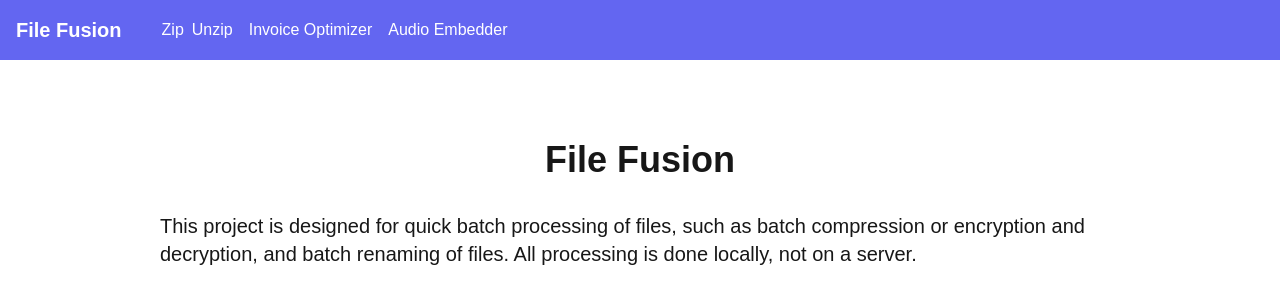
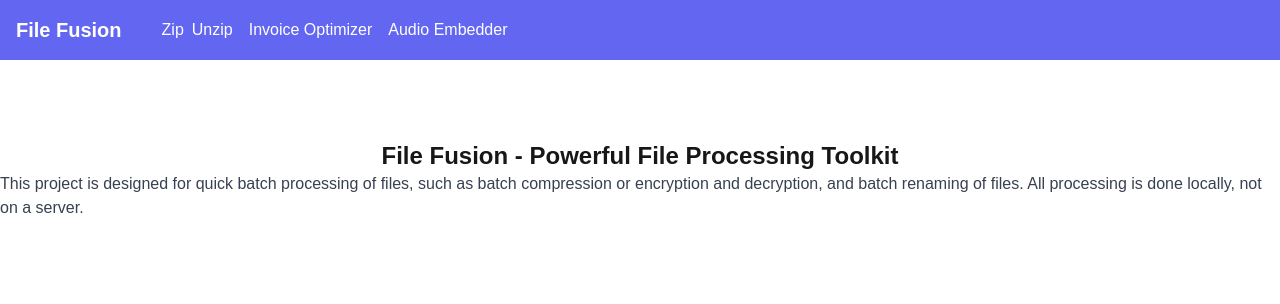
Before and after one commit to DavidKk/vercel-file-fusion, a Next.js app: page / in a window 1280 px wide. Shown: the top 304 px of the page. Built offline with nearby package versions, Linux system fonts and the light colour scheme; some icons are missing.

Commit message:
perf: add head

```diff
--- a/app/audio/page.tsx
+++ b/app/audio/page.tsx
@@ -1,15 +1,19 @@
-import Meta from '@/components/Meta'
+import Meta, { generate } from '@/components/Meta'
 import Audio from './Audio'
+
+const { generateMetadata, metaProps } = generate({
+  title: 'Audio Meta Embedder - File Fusion',
+  description:
+    'Audio Meta Embedder is a tool for embedding metadata into FLAC audio files. Currently, it only supports embedding lyrics and FLAC files. Please ensure the lyrics file name matches the audio file name.',
+})
+
+export { generateMetadata }
 
 export default function AudioPage() {
   return (
     <div className="w-full min-h-[calc(100vh-60px)] flex flex-col items-center">
       <div className="flex flex-col gap-4 w-2/3 max-w-3xl mx-auto py-10">
-        <Meta
-          title={<span>Audio Meta Embedder</span>}
-          description="Audio Meta Embedder is a tool for embedding metadata into FLAC audio files. Currently, it only supports embedding lyrics and FLAC files. Please ensure the lyrics file name matches the audio file name."
-        />
-
+        <Meta {...metaProps} />
         <Audio />
       </div>
     </div>
--- a/app/invoice/page.tsx
+++ b/app/invoice/page.tsx
@@ -1,15 +1,19 @@
-import Meta from '@/components/Meta'
+import Meta, { generate } from '@/components/Meta'
 import PDFTextExtractor from './PDFTextExtractor'
+
+const { generateMetadata, metaProps } = generate({
+  title: 'Invoice Optimizer - File Fusion',
+  description:
+    'This tool analyzes the amounts from PDF electronic invoices and applies an algorithm to determine the optimal combination of invoices for reimbursement. It efficiently identifies the most suitable invoice set based on the input amount, ensuring the best possible match for expense reporting.',
+})
+
+export { generateMetadata }
 
 export default function InvoicePage() {
   return (
     <div className="w-full min-h-[calc(100vh-60px)] flex flex-col items-center">
       <div className="flex flex-col gap-4 w-2/3 max-w-3xl mx-auto py-10">
-        <Meta
-          title="Invoice Optimizer"
-          description="This tool analyzes the amounts from PDF electronic invoices and applies an algorithm to determine the optimal combination of invoices for reimbursement. It efficiently identifies the most suitable invoice set based on the input amount, ensuring the best possible match for expense reporting."
-        />
-
+        <Meta {...metaProps} />
         <PDFTextExtractor />
       </div>
     </div>
--- a/app/layout.tsx
+++ b/app/layout.tsx
@@ -1,4 +1,5 @@
 import type { Metadata } from 'next'
+import { Analytics } from '@vercel/analytics/react'
 import { Geist, Geist_Mono } from 'next/font/google'
 import { Nav } from './Nav'
 import './globals.css'
@@ -18,13 +19,16 @@ export const metadata: Metadata = {
   description: 'local file utilities from browser',
 }
 
-export default function RootLayout({
-  children,
-}: Readonly<{
+interface RootLayoutProps {
   children: React.ReactNode
-}>) {
+}
+
+export default function RootLayout(props: Readonly<RootLayoutProps>) {
+  const { children } = props
+
   return (
     <html lang="en">
+      <Analytics />
       <body className={`${geistSans.variable} ${geistMono.variable} antialiased`}>
         <Nav />
         {children}
--- a/app/page.tsx
+++ b/app/page.tsx
@@ -1,11 +1,17 @@
+import Meta, { generate } from '@/components/Meta'
+
+const { generateMetadata, metaProps } = generate({
+  title: 'File Fusion - Powerful File Processing Toolkit',
+  description:
+    'This project is designed for quick batch processing of files, such as batch compression or encryption and decryption, and batch renaming of files. All processing is done locally, not on a server.',
+})
+
+export { generateMetadata }
+
 export default function Home() {
   return (
     <div className="flex flex-col items-center pt-20">
-      <h1 className="text-4xl font-bold mb-4">File Fusion</h1>
-      <p className="text-xl mt-4 w-3/4 mx-auto">
-        This project is designed for quick batch processing of files, such as batch compression or encryption and decryption, and batch renaming of files. All processing is done
-        locally, not on a server.
-      </p>
+      <Meta {...metaProps} />
     </div>
   )
 }
--- a/app/unzip/page.tsx
+++ b/app/unzip/page.tsx
@@ -1,14 +1,19 @@
-import Meta from '@/components/Meta'
+import Meta, { generate } from '@/components/Meta'
 import Unzip from './Unzip'
+
+const { generateMetadata, metaProps } = generate({
+  title: 'Local Unzip - File Fusion',
+  description:
+    'Unzip files directly in your browser. Batch decrypt and unzip. Support of the Zip64 format. Support of WinZIP AES and PKWare ZipCrypto encryption. Using @zip.js/zip.js library.',
+})
+
+export { generateMetadata }
 
 export default function UnzipPage() {
   return (
     <div className="w-full min-h-[calc(100vh-60px)] flex flex-col items-center">
       <div className="flex flex-col gap-4 w-2/3 max-w-3xl mx-auto py-10">
-        <Meta
-          title="Local Unzip"
-          description="Unzip files directly in your browser. Batch decrypt and unzip. Support of the Zip64 format. Support of WinZIP AES and PKWare ZipCrypto encryption. Using @zip.js/zip.js library."
-        />
+        <Meta {...metaProps} />
         <Unzip />
       </div>
     </div>
--- a/app/zip/page.tsx
+++ b/app/zip/page.tsx
@@ -1,11 +1,18 @@
-import Meta from '@/components/Meta'
+import Meta, { generate } from '@/components/Meta'
 import Zip from './Zip'
+
+const { generateMetadata, metaProps } = generate({
+  title: 'Local Zip - File Fusion',
+  description: 'Zip files directly in your browser. Batch compress available folders into zip files. Using @zip.js/zip.js library.',
+})
+
+export { generateMetadata }
 
 export default function ZipPage() {
   return (
     <div className="w-full flex flex-col items-center">
       <div className="flex flex-col gap-4 w-2/3 max-w-3xl mx-auto py-10">
-        <Meta title="Local Zip" description="Zip files directly in your browser. Batch compress available folders into zip files. Using @zip.js/zip.js library." />
+        <Meta {...metaProps} />
         <Zip />
       </div>
     </div>
--- a/components/Meta.tsx
+++ b/components/Meta.tsx
@@ -1,8 +1,34 @@
+import type { Metadata } from 'next'
 import type { ReactElement } from 'react'
 
 export interface MetaProps {
   title?: string | ReactElement
   description?: string
+}
+
+export function generate(metaProps: MetaProps) {
+  const { title, description } = metaProps
+  const titleStr = typeof title === 'string' ? title : ''
+  const keywords = [...new Set([...titleStr.toLowerCase().split(/\s+/).filter(Boolean), ...(description?.toLowerCase().split(/\s+/).filter(Boolean) || [])])].filter(
+    (word) => word.length > 2
+  )
+
+  const metadata: Metadata = {
+    title: titleStr,
+    description,
+    keywords: keywords.join(', '),
+    openGraph: {
+      title: titleStr,
+      description,
+    },
+    twitter: {
+      title: titleStr,
+      description,
+    },
+  }
+
+  const generateMetadata = () => metadata
+  return { generateMetadata, metaProps }
 }
 
 export default function Meta(props: MetaProps) {
--- a/package.json
+++ b/package.json
@@ -22,6 +22,7 @@
   "dependencies": {
     "@types/pdf-parse": "^1.1.4",
     "@types/wicg-file-system-access": "^2023.10.5",
+    "@vercel/analytics": "^1.5.0",
     "@zip.js/zip.js": "^2.7.57",
     "ahooks": "^3.8.4",
     "decimal.js": "^10.5.0",
```
Also changed, not shown: 1 other file (tests, documents, lock files or other folders).
